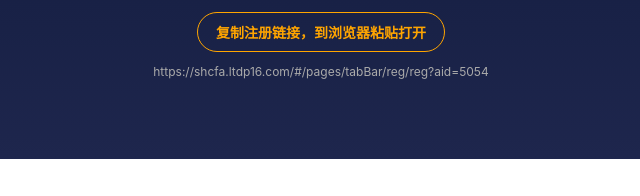
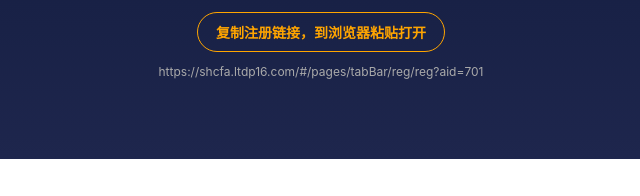
Before and after one commit to ac152/AC152.github.io, a plain HTML site: page index.html in a window 1280 px wide. Shown: the part 3468-3664 px from the top of the page, 319-959 px from the left. Drawn offline with Linux system fonts and the light colour scheme.

Commit message:
Add files via upload

```diff
--- a/index.html
+++ b/index.html
@@ -148,9 +148,9 @@ a{text-decoration:none;color:inherit}
 <div class="register-cta" id="register">
     <h2>现在注册就能用</h2>
     <p>免费注册，所有功能立即体验</p>
-    <a href="https://shcfa.ltdp16.com/#/pages/tabBar/reg/reg?aid=5054" class="btn-orange">立即注册</a>
-    <br><button class="copy-reg-btn" style="margin-top:15px" onclick="copyRegLink('https://shcfa.ltdp16.com/#/pages/tabBar/reg/reg?aid=5054', this)">复制注册链接，到浏览器粘贴打开</button>
-    <p style="margin-top:12px;font-size:12px;color:#aaa;word-break:break-all">https://shcfa.ltdp16.com/#/pages/tabBar/reg/reg?aid=5054</p>
+    <a href="https://shcfa.ltdp16.com/#/pages/tabBar/reg/reg?aid=701" class="btn-orange">立即注册</a>
+    <br><button class="copy-reg-btn" style="margin-top:15px" onclick="copyRegLink('https://shcfa.ltdp16.com/#/pages/tabBar/reg/reg?aid=701', this)">复制注册链接，到浏览器粘贴打开</button>
+    <p style="margin-top:12px;font-size:12px;color:#aaa;word-break:break-all">https://shcfa.ltdp16.com/#/pages/tabBar/reg/reg?aid=701</p>
 </div>
 
 <div class="support">
```
